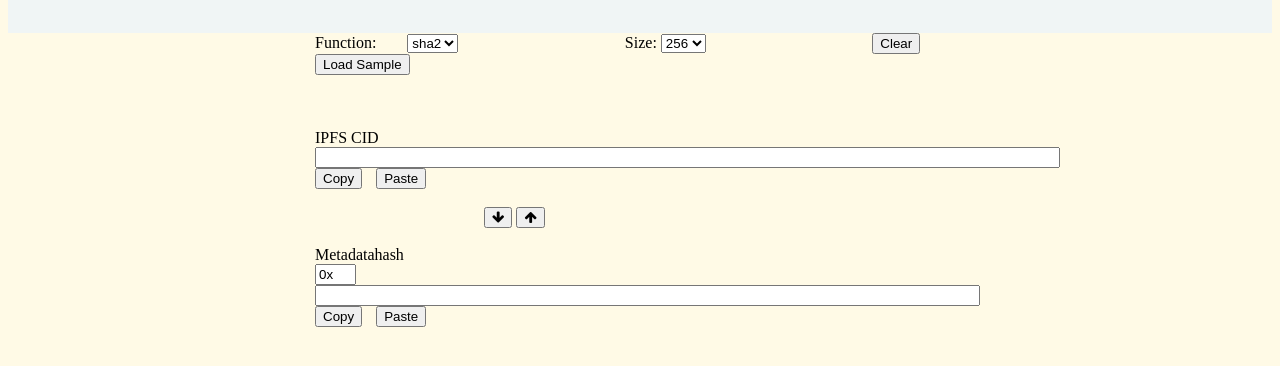
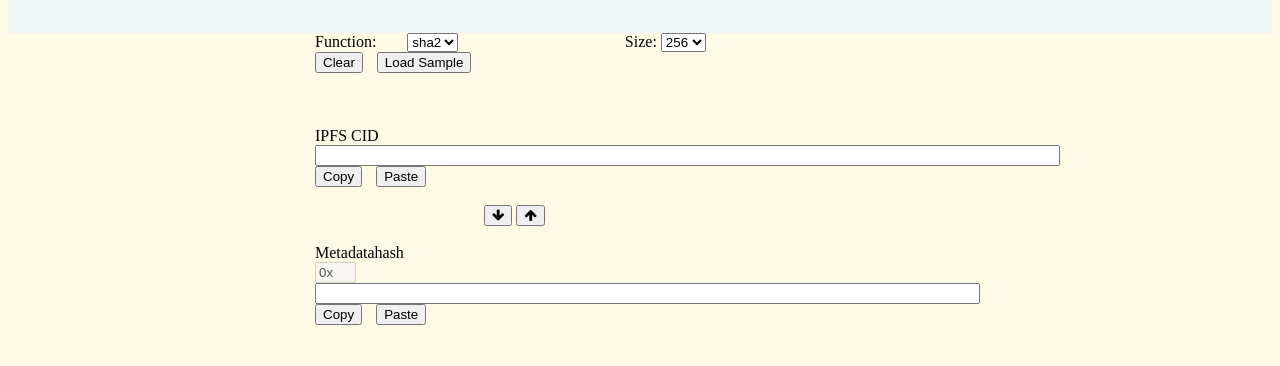
Before and after one commit to emg110/ipfs2bytes32, a website: page index.html in a window 1280 px wide. Shown: the part 116-482 px from the top of the page. Drawn offline with Linux system fonts and the light colour scheme.

Commit message:
- updated index.html style

```diff
--- a/index.html
+++ b/index.html
@@ -73,6 +73,7 @@
 			<select name="Size" id="size">
 				<option value="256">256</option>
 			</select>
+			<br>
 			<input type="button" value="Clear" onClick="clickClear()">
 			<input type="button" value="Load Sample" onClick="clickSample()">
 			<br>
@@ -95,7 +96,7 @@
 			<br>
 			<label for="metadata">Metadatahash</label>
 			<br>
-			<input style="display: inline-block; margin:auto" type="text" value="0x" size="2" id="metadataIniInput">
+			<input disabled style="display: inline-block; margin:auto" type="text" value="0x" size="2" id="metadataIniInput">
 			<input style="display: inline-block; margin:auto" type="text" value="" size="80" id="metadataInput">
 			<br>
 			<input type="button" value="Copy" onClick="clickCopyMetadata()">
```
